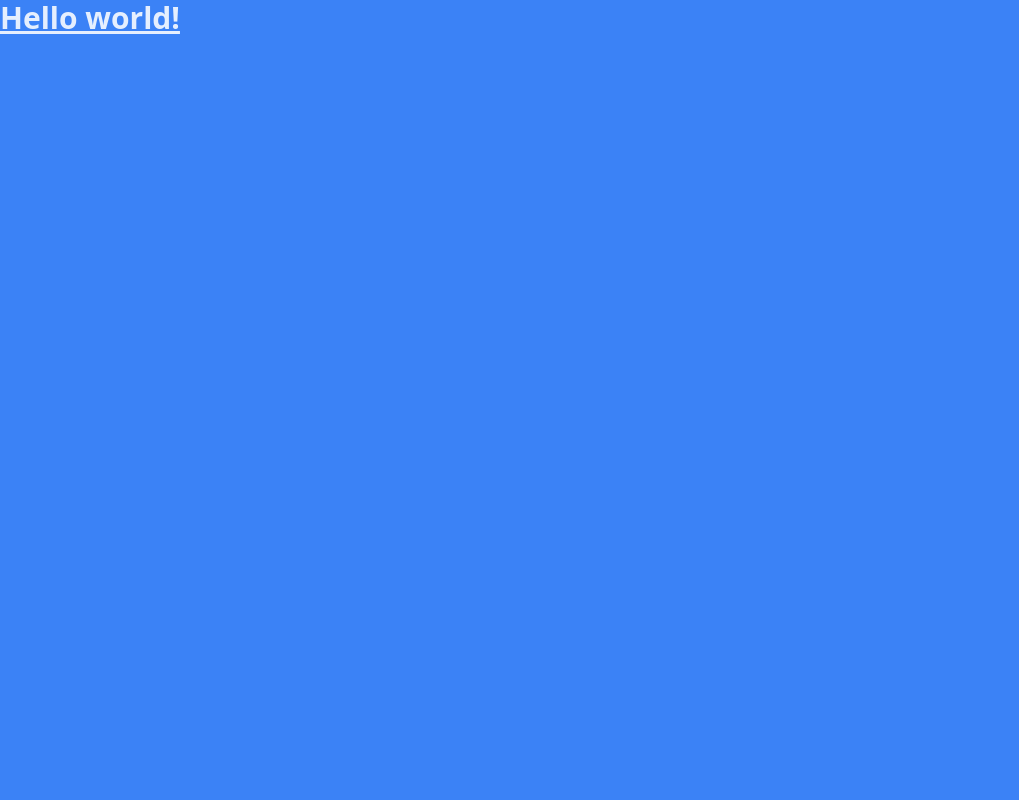
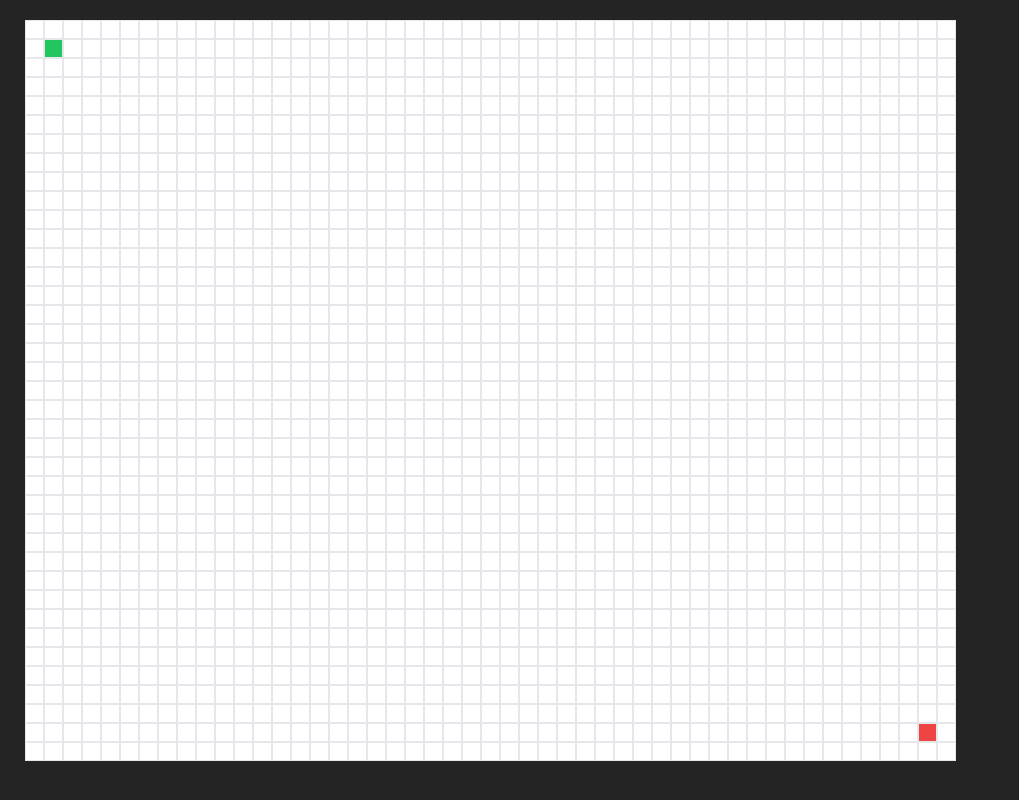
Before and after one commit to rowanjames04/pathfinding-visualiser, a React (Vite) app: page / in a window 1280 px wide. Shown: the whole page, without its empty margins (0-1019 px from the left). Built offline with nearby package versions, Linux system fonts and the light colour scheme.

Commit message:
feat: add Grid component for pathfinding visualization

```diff
--- a/package.json
+++ b/package.json
@@ -11,7 +11,8 @@
   },
   "dependencies": {
     "react": "^19.2.0",
-    "react-dom": "^19.2.0"
+    "react-dom": "^19.2.0",
+    "tailwind-merge": "^3.4.0"
   },
   "devDependencies": {
     "@eslint/js": "^9.39.1",
--- a/src/App.tsx
+++ b/src/App.tsx
@@ -1,15 +1,16 @@
 import { PathfindingProvider } from "./context/PathfindingContext";
 import { SpeedProvider } from "./context/SpeedContext";
 import { TileProvider } from "./context/TileContext";
+import { Grid } from "./components/Grid";
 
 function App() {
   return (
     <PathfindingProvider>
       <TileProvider>
         <SpeedProvider>
-          <h1 className="text-3xl font-bold underline h-screen w-screen bg-blue-500">
-            Hello world!
-          </h1>
+          <div className="h-screen w-screen flex flex-col">
+            <Grid />
+          </div>
         </SpeedProvider>
       </TileProvider>
     </PathfindingProvider>
--- /dev/null
+++ b/src/components/Grid.tsx
@@ -0,0 +1,33 @@
+import { usePathfinding } from "../hooks/usePathfinding";
+import { MAX_COLS, MAX_ROWS } from "../utils/constants";
+
+const TILE_SIZE = 20;
+
+export function Grid() {
+    const {grid} = usePathfinding()
+
+    return (
+        <div
+            className="flex items-center flex-col justify-center border-sky-300 p-4"
+            style={{
+                width: MAX_COLS * TILE_SIZE,
+                minHeight: MAX_ROWS * TILE_SIZE,
+            }}
+        >
+            {grid.map((row, rowIndex) => (
+                <div key={rowIndex} className="flex">
+                    {row.map((tile, tileIndex) => (
+                        <div
+                            key={tileIndex}
+                            className={`border ${tile.isStart ? 'bg-green-500' : tile.isEnd ? 'bg-red-500' : tile.isWall ? 'bg-gray-800' : 'bg-white'}`}
+                            style={{
+                                width: TILE_SIZE - 1,
+                                height: TILE_SIZE - 1,
+                            }}
+                        />
+                    ))}
+                </div>
+            ))}
+        </div>
+    )
+}
```
Also changed, not shown: 1 other file (tests, documents, lock files or other folders).
